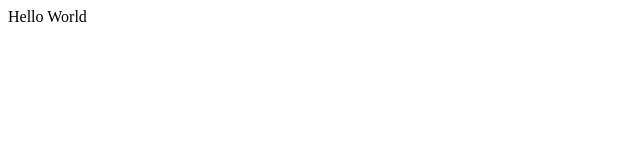
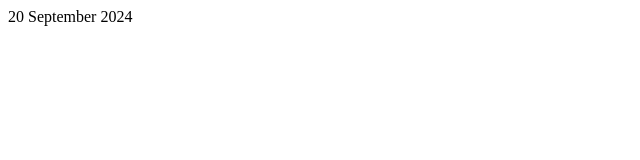
Before and after one commit to RadhiyaM4/puh-sepuh, a plain HTML site: page index.html in a window 1280 px wide. Shown: the full height of the page, 0-640 px from the left. Drawn offline with Linux system fonts and the light colour scheme.

Commit message:
Update index.html

```diff
--- a/index.html
+++ b/index.html
@@ -3,9 +3,9 @@
 <head>
     <meta charset="UTF-8">
     <meta name="viewport" content="width=device-width, initial-scale=1.0">
-    <title>Document</title>
+    <title>Ekskul</title>
 </head>
 <body>
-    Hello World
+    20 September 2024
 </body>
 </html>
```
